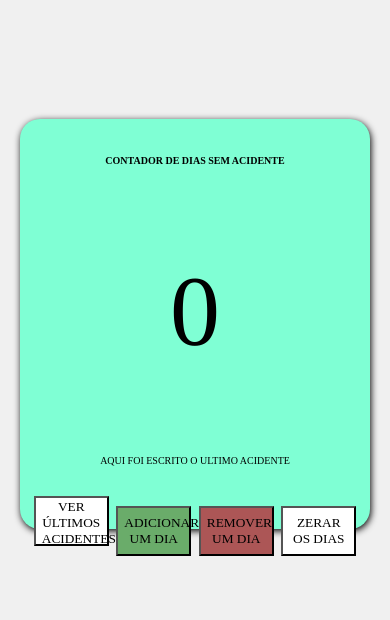
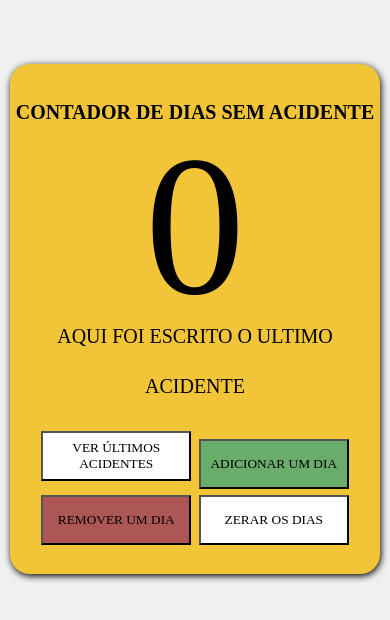
Before and after one commit to nicolasbonaa/ContadorDiasSemAcidente, a plain HTML site: page index.html in a window 390 px wide. Shown: the part 108-728 px from the top of the page. Drawn offline with Linux system fonts and the light colour scheme; a web font is replaced by a local one.

Commit message:
Responsividade Celular

```diff
--- a/index.html
+++ b/index.html
@@ -1,5 +1,5 @@
 <!DOCTYPE html>
-<html lang="en">
+<html lang="pt-br">
 <head>
     <meta charset="UTF-8">
     <meta name="viewport" content="width=device-width, initial-scale=1.0">
@@ -21,10 +21,8 @@
                 <button id="zrDia">ZERAR OS DIAS</button>
             </div>
             <div id="divContadorTras" class="card-back">
-                <p class="textoAcidente">Motivos dos Últimos Acidentes:</p>
-                <ul>
-                    <li>A internet caiu. Isto ocorreu dia 22/02/2024</li>
-                </ul>
+                <p class="textoAcidente" id="tituloUltimos">MOTIVOS DOS ÚLTIMOS ACIDENTES:</p>
+                    <h2>A INTERNET CAIU. ISTO OCORREU 22/02/2024</h2>
                 <button class="viraCartao">VOLTAR AO CONTADOR</button>
             </div>
         </div>
--- a/mediaCelular.css
+++ b/mediaCelular.css
@@ -2,27 +2,30 @@
 @media screen and (max-width: 828px){
 
     .card{
-        width: 350px;
-        height: 400px;
+        width: 370px;
+        height: 500px;
         margin: auto;
-        margin-top: 10px;
-    }
-    #divContadorFrente, #divContadorTras{
-        background-color: aquamarine;
     }
     .textoAcidente {
-        font-size: 10px;
+        font-size: 20px;
     }
     button {
         color: black;
-        width: 75px;
+        width: 150px;
         height: 50px;
     }
-    p {
-        font-size: 100px;
+    #contador {
+        font-size: 200px;
+        padding-top: 50px;
+        margin-top: 10px;
+        margin-bottom: 20px;
     }
 
-    li {
+    p {
+        padding-top: 40px;
+    }
+
+    h2 {
         font-size: 10px;
     }
 }
```
